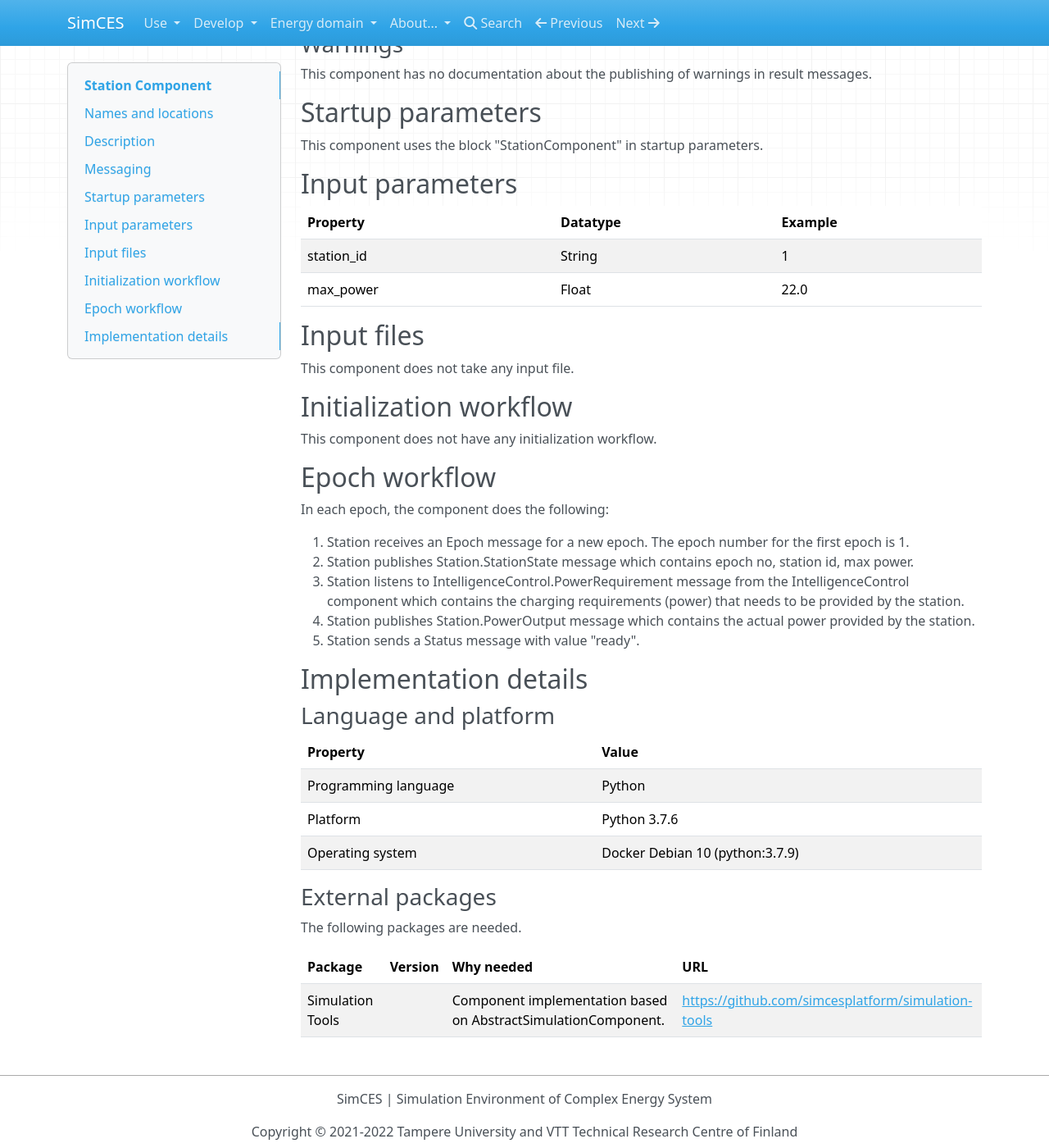
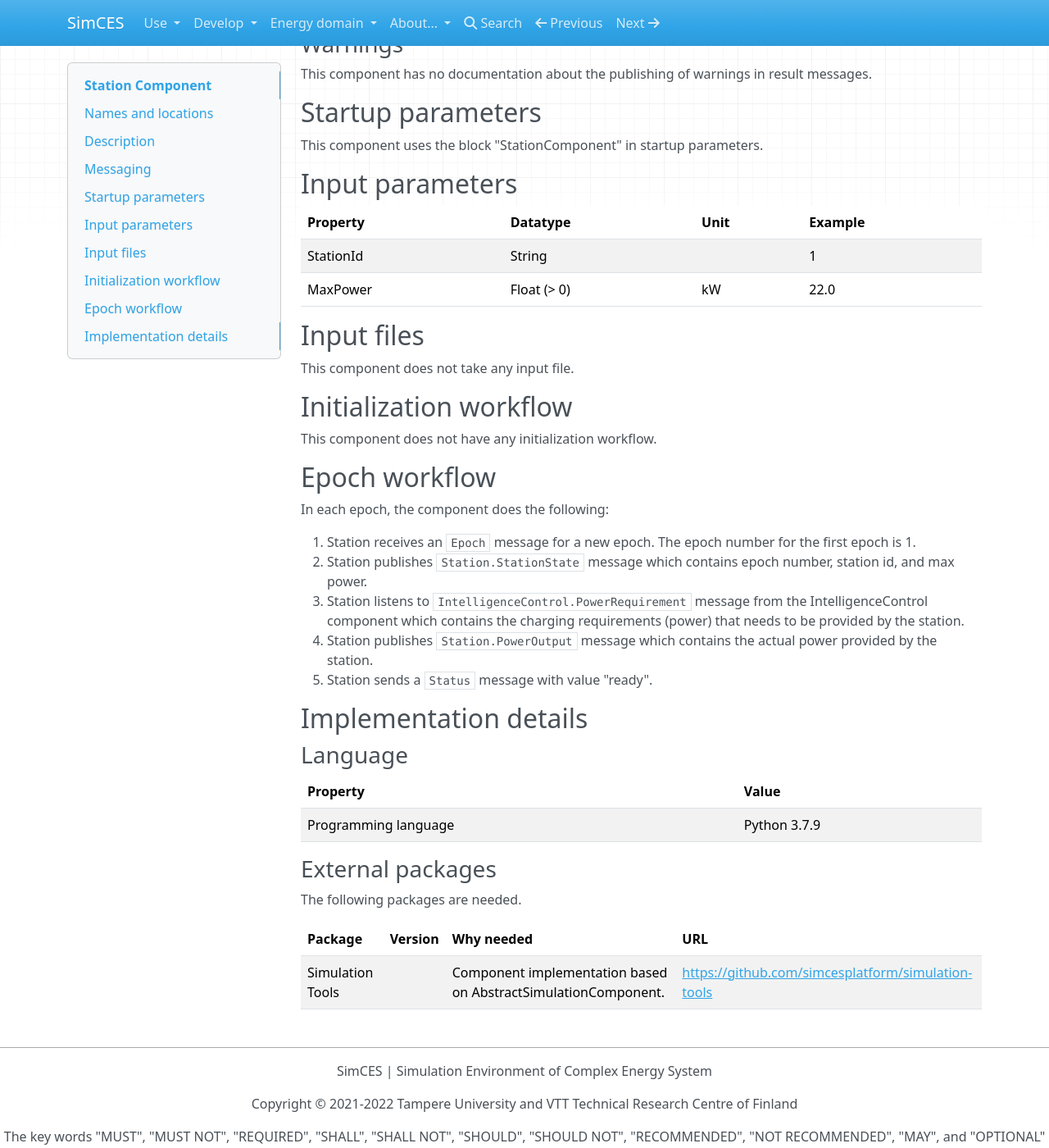
Before and after one commit to simcesplatform/simcesplatform.github.io, an MkDocs documentation site: the page built from markdown/energy_station-component.md, in a window 1280 px wide and 1400 px high, scrolled down 938 px. Shown: the whole window at 82% size. Built offline with MkDocs 1.6.1, drawn with Linux system fonts in a browser that asks for light colours; nearby versions of some CDN libraries; library files that are not in the unit come from our copies; some of the changed text lies outside the part shown.

Commit message:
Fix some details on station component description

```diff
--- a/markdown/energy_station-component.md
+++ b/markdown/energy_station-component.md
@@ -45,10 +45,10 @@
 
 ## Input parameters
 
-| Property | Datatype | Example |
-| --- | --- | --- |
-| station_id | String | 1 |
-| max_power | Float | 22.0 |
+| Property | Datatype | Unit | Example |
+| --- | --- | --- | --- |
+| StationId | String | | 1 |
+| MaxPower | Float (> 0) | kW | 22.0 |
 
 
 ## Input files
@@ -65,23 +65,21 @@
 
 In each epoch, the component does the following:
 
-1. Station receives an Epoch message for a new epoch. The epoch number for the first epoch is 1.
-2. Station publishes Station.StationState message which contains epoch no, station id, max power.
-3. Station listens to IntelligenceControl.PowerRequirement message from the IntelligenceControl component which contains the charging requirements (power) that needs to be provided by the station.
-4. Station publishes Station.PowerOutput message which contains the actual power provided by the station.
-5. Station sends a Status message with value "ready".
+1. Station receives an `Epoch` message for a new epoch. The epoch number for the first epoch is 1.
+2. Station publishes `Station.StationState` message which contains epoch number, station id, and max power.
+3. Station listens to `IntelligenceControl.PowerRequirement` message from the IntelligenceControl component which contains the charging requirements (power) that needs to be provided by the station.
+4. Station publishes `Station.PowerOutput` message which contains the actual power provided by the station.
+5. Station sends a `Status` message with value "ready".
 
 
 
 ## Implementation details
 
-### Language and platform
+### Language
 
 | Property | Value |
 | --- | --- |
-| Programming language | Python |
-| Platform | Python 3.7.6 |
-| Operating system | Docker Debian 10 (python:3.7.9) |
+| Programming language | Python 3.7.9 |
 
 
 ### External packages
```
Also changed, not shown: other parts of markdown/energy_station-component.md (+1 -1 lines).
